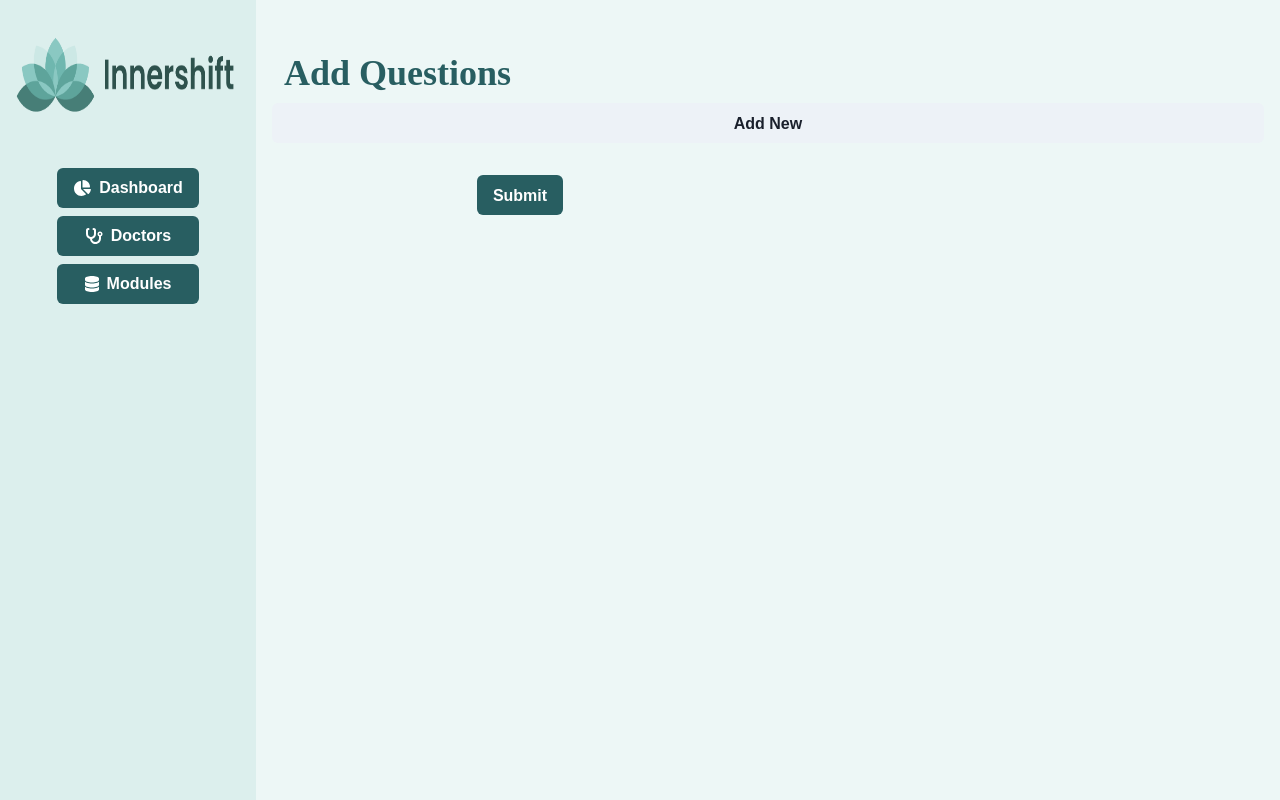
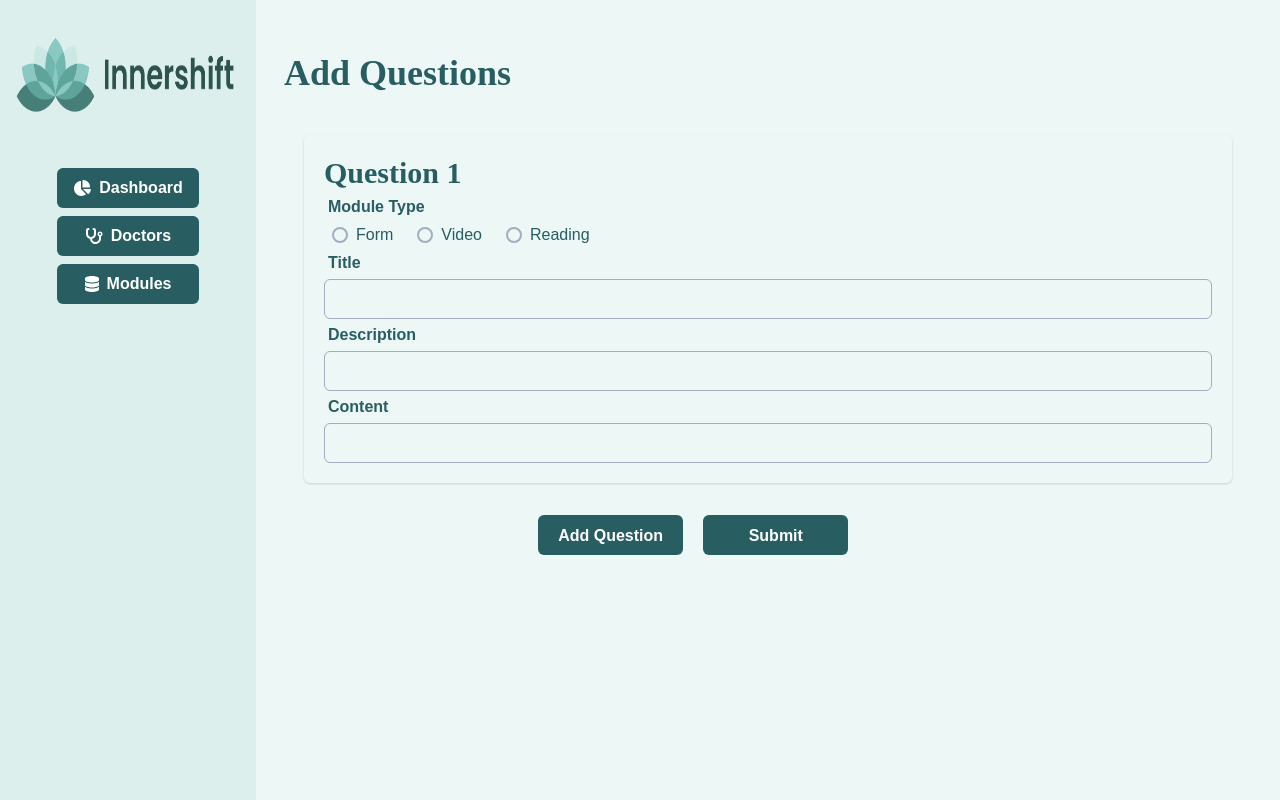
Before and after one commit to RachnaKedigehalli/Innershift, a React (Create React App) app in the folder frontend_web/: page /admin/addquestions in a window 1280 px wide. Built offline with nearby package versions, Linux system fonts and the light colour scheme.

Commit message:
add questions ui updated

```diff
--- a/frontend_web/src/Pages/Admin/AddModule.js
+++ b/frontend_web/src/Pages/Admin/AddModule.js
@@ -49,7 +49,7 @@ function AddModule() {
 				<FormLabel> Description</FormLabel>
 				<Input type='text' value={moduleDescription} onChange={handleChangeModuleDescription}/>
 			</FormControl>
-			<FormControl mt={3}>
+			{/* <FormControl mt={3}>
 				<FormLabel>Number of questions</FormLabel>
 				<NumberInput max={50} min={1} onChange={handleChangeNumberOfQuestions}>
 					<NumberInputField />
@@ -58,7 +58,7 @@ function AddModule() {
 						<NumberDecrementStepper />
 					</NumberInputStepper>
 				</NumberInput>
-			</FormControl>
+			</FormControl> */}
 
 			<Button onClick={clickAddTask} align='center' bg='teal.700' color='white' m={3}> Add Questions </Button>
 		</form>);
--- a/frontend_web/src/Pages/Admin/AddQuestions.js
+++ b/frontend_web/src/Pages/Admin/AddQuestions.js
@@ -1,4 +1,4 @@
-import { Flex, Card, Button, RadioGroup, Radio,Text, Box, VStack,  HStack,  Heading, Input, CardBody } from '@chakra-ui/react'
+import { Flex, Card, Button, RadioGroup, Radio,Text, Box, VStack,  HStack,  Heading, Input, CardBody, extendTheme, withDefaultVariant, ButtonGroup } from '@chakra-ui/react'
 import SideAdmin from "../../Components/SideAdmin";
 import { DESKTOP_BG_LIGHT, DESKTOP_BG_MEDIUM } from "../../Constants";
 import { FontAwesomeIcon } from "@fortawesome/react-fontawesome";
@@ -17,13 +17,18 @@ import react, {useEffect, useState} from 'react';
 
 import { useNavigate, useLocation, Form, } from 'react-router-dom'
 
-
+// const formInputTheme = extendTheme(
+// 	withDefaultVariant({
+// 	  variant: 'filled',
+// 	  components: ['Input'],
+// 	}),
+// )
 
 
 function AddQuestions() {
 	const navigate = useNavigate();
 	const location = useLocation();
-	const [numberOfQuestions,setNumberOfQuestions] = useState(0)
+	const [numberOfQuestions,setNumberOfQuestions] = useState(1)
 	const [tasks,setQuestions] = useState([])
 
 	const onSubmit = () =>{
@@ -74,34 +79,33 @@ function AddQuestions() {
 		setQuestions(temp)
 	}
     function FormQuestions(qno){
-        return(
-
-		<div>
-			<Card >
+        return(<Box w = 'flex' m={3} padding={2}>
+			<Card bg={DESKTOP_BG_LIGHT}>
 				<CardBody color='teal.700'>
+					<Heading color='teal.700' align='left' size='lg'>Question {qno.qno} </Heading>
 					<FormControl>
-						<FormLabel>Module Type</FormLabel>
+						<FormLabel mt={2} m={1}> <Text as='b'> Module Type </Text></FormLabel>
 						<RadioGroup onChange={(event) => handleChangeModuleType(event,qno.qno)}>
-							<HStack spacing='24px'>
-								<Radio value='0'>Form</Radio>
-								<Radio value='1'>Video</Radio>
-								<Radio value='2'>Reading</Radio>
+							<HStack spacing='24px' ml={2}>
+								<Radio borderColor='gray.400' colorScheme='teal' value='0'>Form</Radio>
+								<Radio borderColor='gray.400' colorScheme='teal' value='1'>Video</Radio>
+								<Radio borderColor='gray.400' colorScheme='teal' value='2'>Reading</Radio>
 							</HStack>
 						</RadioGroup>
 
-						<FormLabel> <Text> Question {qno.qno} Title</Text> </FormLabel>
-						<Input  type='text' onChange={(event) => onTitleChange(event,qno.qno)}/>
+						<FormLabel mt={2} m={1}> <Text as='b'> Title</Text> </FormLabel>
+						<Input borderColor='gray.400' focusBorderColor='teal.700' type='text' onChange={(event) => onTitleChange(event,qno.qno)}/>
 
-						<FormLabel> <Text> Question {qno.qno} Description</Text> </FormLabel>
-						<Input  type='text' onChange={(event) => onDescriptionChange(event,qno.qno)}/>
+						<FormLabel mt={2} m={1}> <Text as='b'>Description</Text> </FormLabel>
+						<Input borderColor='gray.400' focusBorderColor='teal.700' type='text' onChange={(event) => onDescriptionChange(event,qno.qno)}/>
 
-						<FormLabel> <Text> Question {qno.qno} Content</Text> </FormLabel>
-						<Input type='text' onChange={(event) => handleContentChange(event,qno.qno)}/>
+						<FormLabel mt={2} m={1}> <Text as='b'> Content</Text> </FormLabel>
+						<Input borderColor='gray.400' focusBorderColor='teal.700' type='text' onChange={(event) => handleContentChange(event,qno.qno)}/>
 
 					</FormControl>
 				</CardBody>
 			</Card>
-        </div>);
+		</Box>);
     }
 
 	function QuestionsForm(number){
@@ -113,8 +117,11 @@ function AddQuestions() {
 
 		return (<form>
             {displayQuestions}
+			<ButtonGroup w='50%' align='center'>
+				<Button onClick={addNewTask} w='30%' align='center' bg='teal.700' color='white' m={3}>Add Question</Button>
+				<Button onClick={onSubmit} w='30%' align='center' bg='teal.700' color='white' m={3}> Submit </Button>
+			</ButtonGroup>
 
-			<Button onClick={onSubmit} align='center' bg='teal.700' color='white' m={3}> Submit </Button>
 		</form>);
 	}
 
@@ -130,8 +137,8 @@ function AddQuestions() {
 				<VStack flexDirection='column' align='left' margin={4} mt={10}>
 					<Heading> <Text color='teal.700' ml={3} mt={3}> Add Questions </Text> </Heading>
 
-					<Button onClick={addNewTask}>Add New</Button>
-					<Box w='50%' color='teal.700' padding={3} align='center'>
+
+					<Box w='100%' color='teal.700' padding={3} align='center'>
 						<QuestionsForm number={numberOfQuestions}/>
 					</Box>
 
```
Also changed, not shown: frontend_web/src/Pages/Doctor/Profile.js (added, +86 -0 lines).
